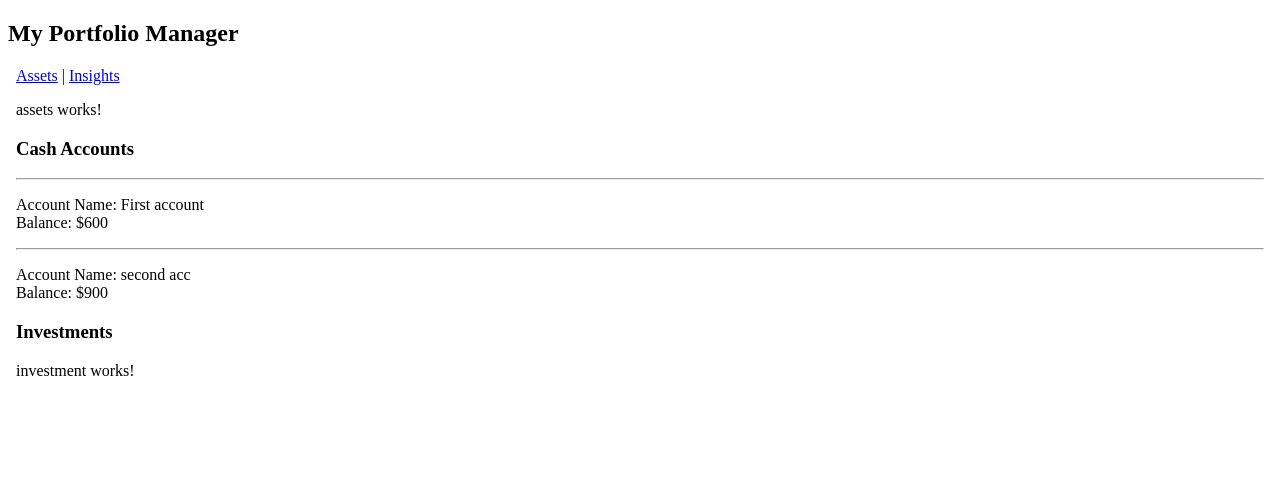
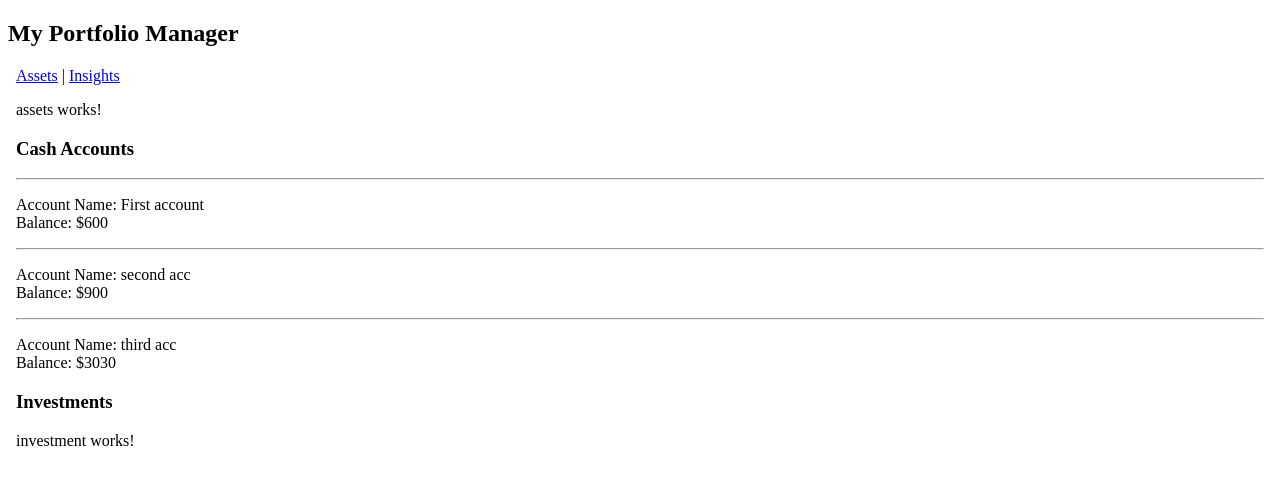
Before and after one commit to LuCheng9712/PortfolioManagerFrontEnd, an Angular app: page /assets in a window 1280 px wide. Shown: the top 484 px of the page. Built offline with nearby package versions, Linux system fonts and the light colour scheme.

Commit message:
made service folder and cashacc service

```diff
--- a/src/app/assets/assets.component.ts
+++ b/src/app/assets/assets.component.ts
@@ -9,7 +9,8 @@ export class AssetsComponent implements OnInit {
 
   accounts = [
     {name:'First account', value:600},
-    {name:'second acc', value:900}
+    {name:'second acc', value:900},
+    {name:'third acc', value:3030}
   ]
   constructor() { }
 
```
Also changed, not shown: src/services/cashacc.service.ts (added, +9 -0 lines), 1 other file (tests, documents, lock files or other folders).
